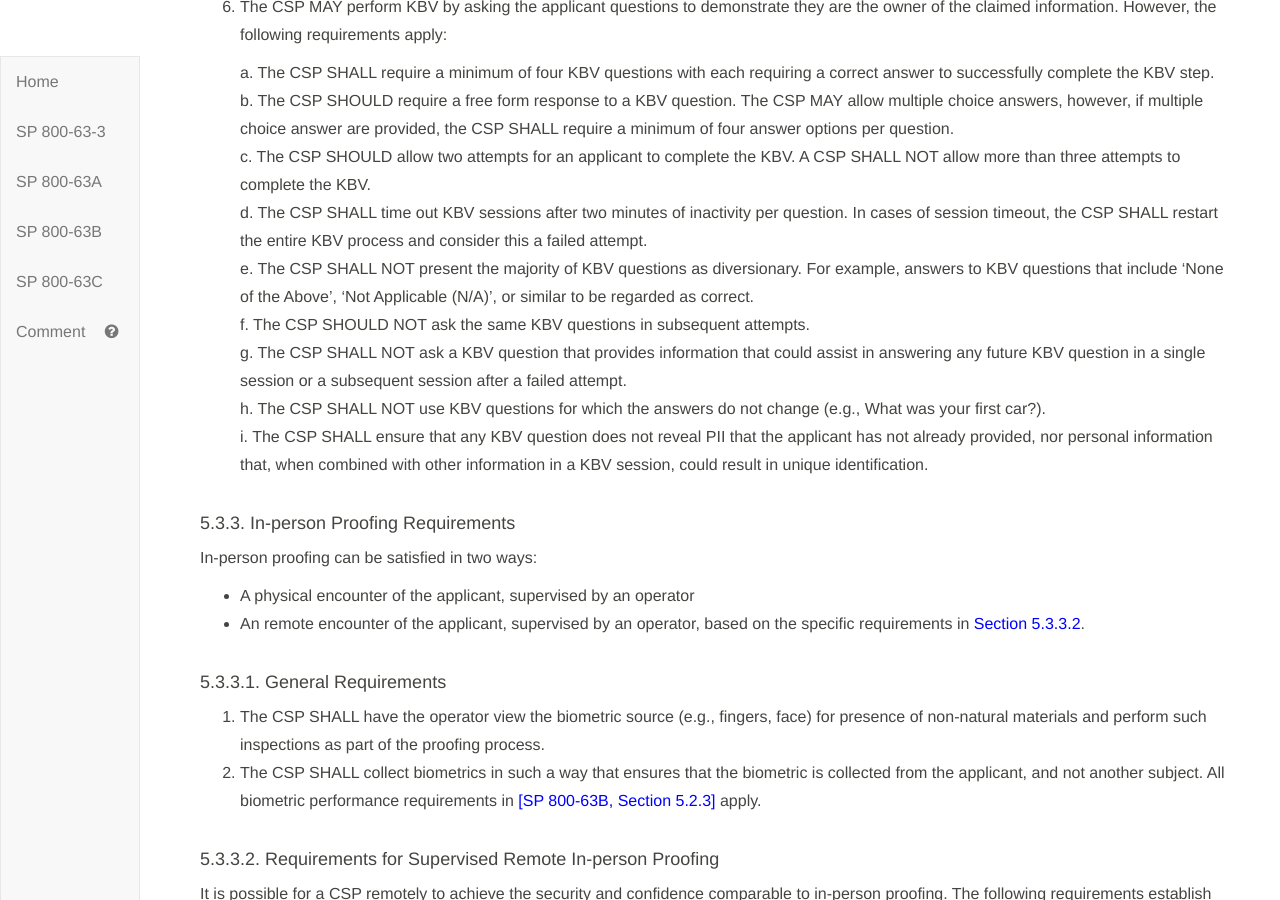
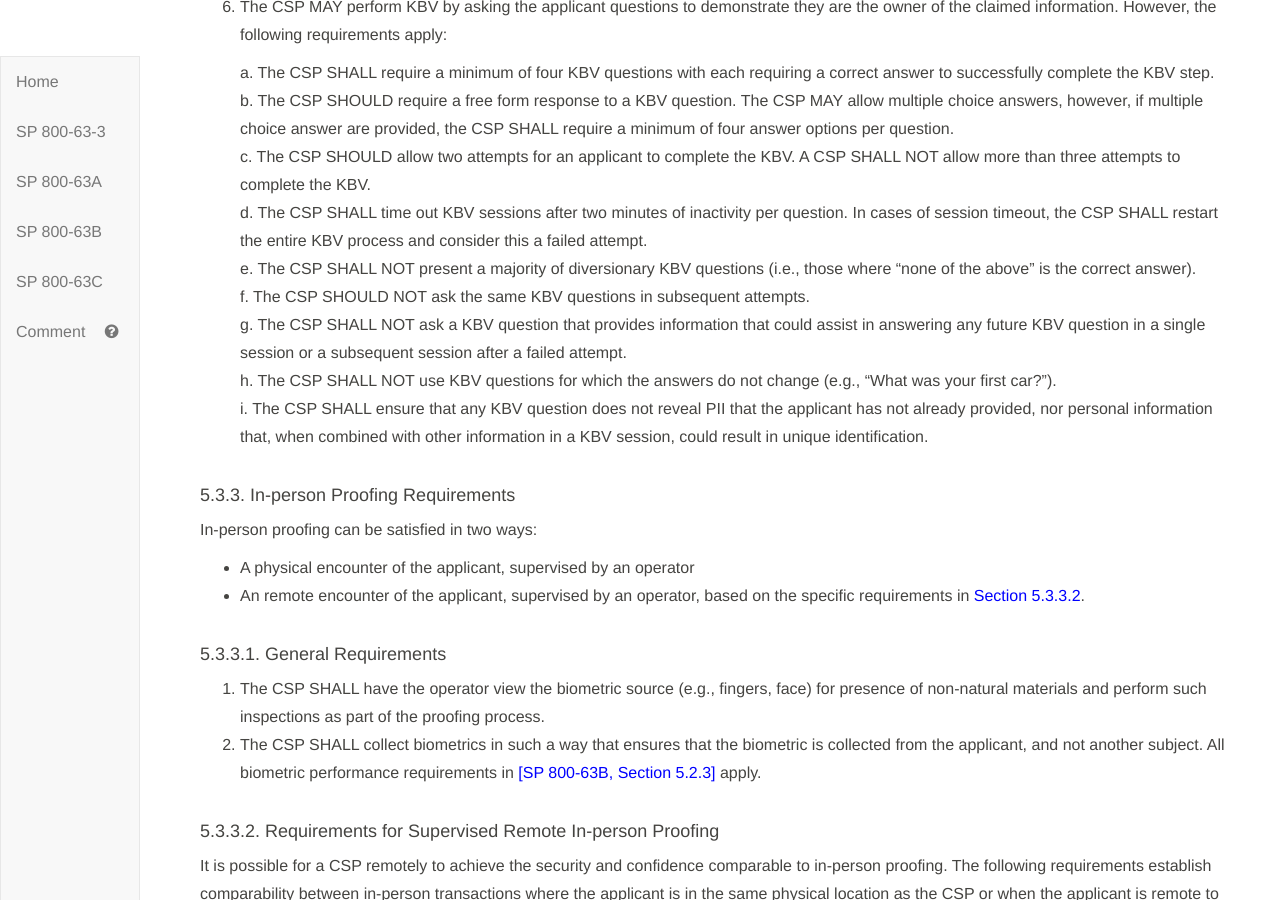
Before and after one commit to usnistgov/800-63-3, a Jekyll site: the page built from sp800-63a/sec5_proofing.md, in a window 1280 px wide and 900 px high, scrolled down 5294 px. Built offline with Jekyll 4.4.1, drawn with Linux system fonts in a browser that asks for light colours; our own code applies the rules of GitHub Pages for plain Markdown files.

Commit message:
Review edits

```diff
--- a/sp800-63a/sec5_proofing.md
+++ b/sp800-63a/sec5_proofing.md
@@ -111,10 +111,10 @@ The following requirements apply to the identity verification steps for IAL2 and
 	b. The CSP SHOULD require a free form response to a KBV question.  The CSP MAY allow multiple choice answers, however, if multiple choice answer are provided, the CSP SHALL require a minimum of four answer options per question.
 	c. The CSP SHOULD allow two attempts for an applicant to complete the KBV.  A CSP SHALL NOT allow more than three attempts to complete the KBV.
 	d. The CSP SHALL time out KBV sessions after two minutes of inactivity per question.  In cases of session timeout, the CSP SHALL restart the entire KBV process and consider this a failed attempt.
-	e. The CSP SHALL NOT present the majority of KBV questions as diversionary.  For example, answers to KBV questions that include 'None of the Above', 'Not Applicable (N/A)', or similar to be regarded as correct.
+	e. The CSP SHALL NOT present a majority of diversionary KBV questions (i.e., those where "none of the above" is the correct answer).
 	f. The CSP SHOULD NOT ask the same KBV questions in subsequent attempts.
 	g. The CSP SHALL NOT ask a KBV question that provides information that could assist in answering any future KBV question in a single session or a subsequent session after a failed attempt.
-	h. The CSP SHALL NOT use KBV questions for which the answers do not change (e.g., What was your first car?).
+	h. The CSP SHALL NOT use KBV questions for which the answers do not change (e.g., "What was your first car?").
 	i. The CSP SHALL ensure that any KBV question does not reveal PII that the applicant has not already provided, nor personal information that, when combined with other information in a KBV session, could result in unique identification.
 
 #### <a name="vip"></a>5.3.3. In-person Proofing Requirements
```
Also changed, not shown: sp800-63a/sec7_security.md (+1 -1 lines).
